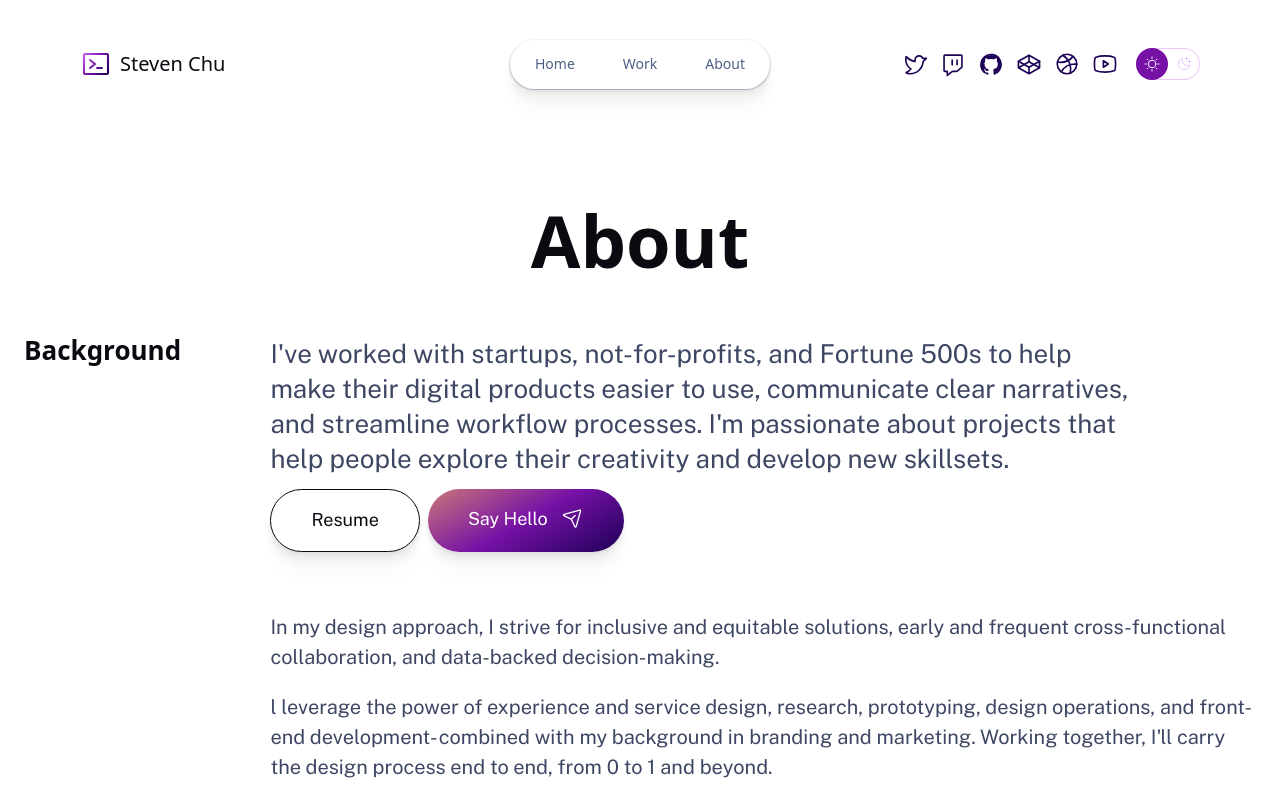
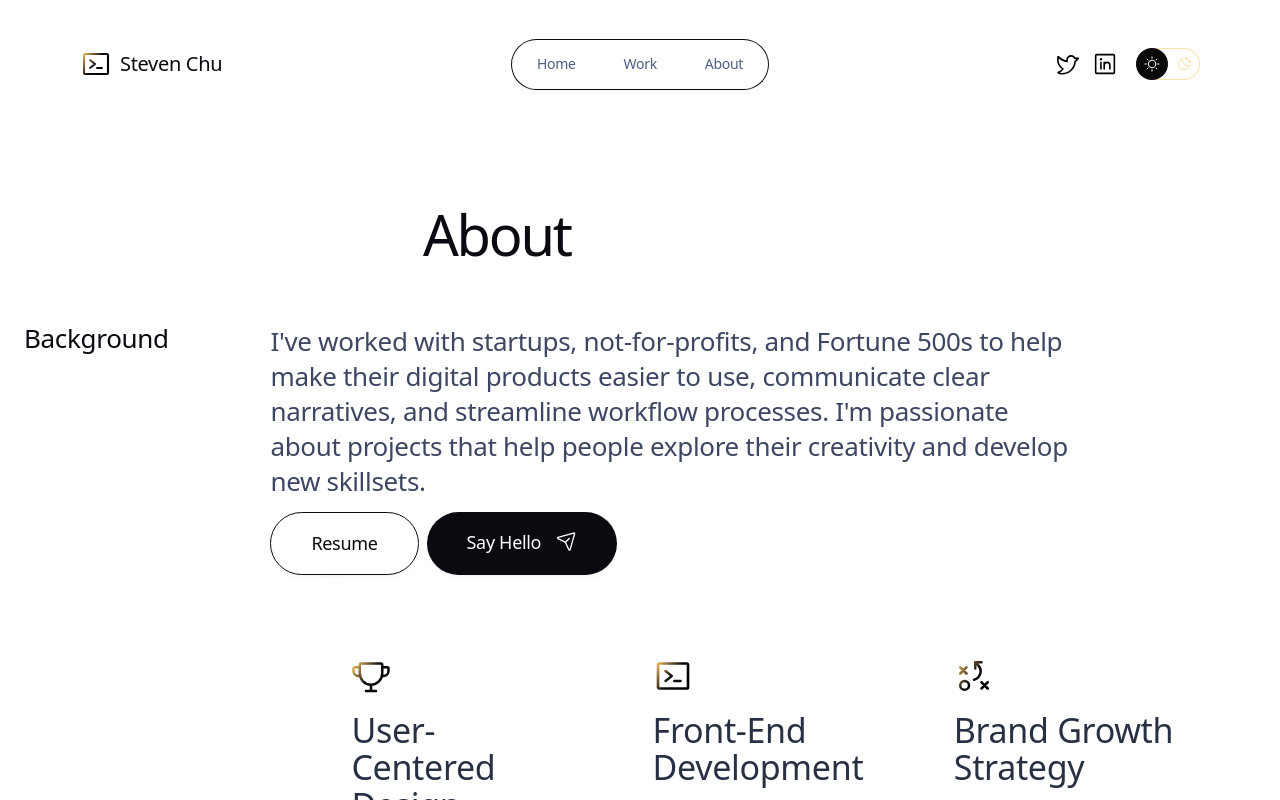
Before and after one commit to stevenchu/astro-portfolio, an Astro site: page /about in a window 1280 px wide. Built offline with nearby package versions, Linux system fonts and the light colour scheme; Astro itself is replaced by a stand-in of ours; a web font is replaced by a local one.

Commit message:
Type + b&w styling changes

```diff
--- a/src/components/CallToAction.astro
+++ b/src/components/CallToAction.astro
@@ -23,8 +23,8 @@ const { href, size, style } = Astro.props;
 		line-height: 1.1;
 		border-radius: 999rem;
 		overflow: hidden;
-		background: var(--gradient-accent-orange);
-		box-shadow: var(--shadow-md);
+		background: var(--gray-0);
+		box-shadow: var(--shadow-sm);
 		white-space: nowrap;
 	}
 
--- a/src/components/Grid.astro
+++ b/src/components/Grid.astro
@@ -26,7 +26,7 @@ const { variant } = Astro.props;
 
 	.grid.full {
 		grid-template-columns: auto;
-		gap: 1.5rem;
+		gap: 0rem;
 	}
 
 	/* If last row contains only one item, make it span both columns. */
--- a/src/components/Hero.astro
+++ b/src/components/Hero.astro
@@ -21,7 +21,7 @@ const { align = 'center', tagline, title } = Astro.props;
 	.hero {
 		font-size: var(--text-lg);
 		text-align: center;
-		max-width: 70ch;
+		max-width: 44ch;
 	}
 
 	.title,
@@ -31,7 +31,9 @@ const { align = 'center', tagline, title } = Astro.props;
 	}
 
 	.title {
-		font-size: var(--text-xl);
+		font-size: var(--text-2xl);
+		line-height: 1.2;
+		letter-spacing: -.04em;
 		color: var(--gray-0);
 	}
 
@@ -56,7 +58,7 @@ const { align = 'center', tagline, title } = Astro.props;
 		}
 
 		.title {
-			font-size: var(--text-5xl);
+			font-size: var(--text-4xl);
 		}
 	}
 </style>
--- a/src/components/MainHead.astro
+++ b/src/components/MainHead.astro
@@ -22,7 +22,7 @@ const {
 <link rel="preconnect" href="https://fonts.googleapis.com" />
 <link rel="preconnect" href="https://fonts.gstatic.com" crossorigin />
 <link
-	href="https://fonts.googleapis.com/css2?family=Public+Sans:ital,wght@0,400;0,700;1,400&family=MuseoModerno:wght@800&display=swap"
+	href="https://fonts.googleapis.com/css2?family=Public+Sans:ital,wght@0,400;0,700;1,400&display=swap"
 	rel="stylesheet"
 />
 
--- a/src/components/Nav.astro
+++ b/src/components/Nav.astro
@@ -12,11 +12,7 @@ const textLinks: { label: string; href: string }[] = [
 /** Icon links to social media — edit these with links to your profiles! */
 const iconLinks: { label: string; href: string; icon: IconProps['icon'] }[] = [
 	{ label: 'Twitter', href: 'https://twitter.com/ChuubieTaco', icon: 'twitter-logo' },
-	{ label: 'Twitch', href: 'https://twitch.tv/me', icon: 'twitch-logo' },
-	{ label: 'GitHub', href: 'https://github.com/me', icon: 'github-logo' },
-	{ label: 'CodePen', href: 'https://codepen.io/me', icon: 'codepen-logo' },
-	{ label: 'dribbble', href: 'https://dribbble.com/me', icon: 'dribbble-logo' },
-	{ label: 'YouTube', href: 'https://www.youtube.com/@me/', icon: 'youtube-logo' },
+	{ label: 'LinkedIn', href: 'https://linkedin.com/in/stevenchu', icon: 'linkedin-logo' },
 ];
 ---
 
@@ -337,14 +333,14 @@ const iconLinks: { label: string; href: string; icon: IconProps['icon'] }[] = [
 			border: 0;
 			padding: 0.5rem 0.5625rem;
 			/*background: radial-gradient(var(--gray-900), var(--gray-800) 150%);*/
-			box-shadow: var(--shadow-md);
+			box-shadow: var(--shadow-sm);
 		}
 
 		.nav-items::before {
 			position: absolute;
 			inset: -1px;
 			content: '';
-			background: var(--gradient-stroke);
+			background: var(--gray-0);
 			border-radius: 999rem;
 			z-index: -1;
 		}
--- a/src/components/PortfolioPreview-full.astro
+++ b/src/components/PortfolioPreview-full.astro
@@ -11,27 +11,26 @@ const { data, slug } = Astro.props.project;
 
 
 <section class="project card">
-	<div class="stack gap-2 lg:gap-4">
-		<a href={`/work/${slug}`}>
-			<img src={data.img} alt={data.img_alt || ''} loading="lazy" decoding="async" />
-		</a>
-	</div>
-	<div class="stack gap-2 lg:gap-4">
-		<h5 class="section-title"><a href={`/work/${slug}`}>{data.title}</a></h5>
-		<p>{data.description}</p>
-	</div>
+
 	<div class="stack gap-2 lg:gap-4">
 		    <ul>
-				<strong>Role</strong>
-                {
-                    data.role.map((project) => (
+				{
+                    data.tags.map((project) => (
                         <li>
                             {project}
                         </li>
                     ))
                 }
             </ul>
+			<h3 class="section-title"><a href={`/work/${slug}`}>{data.title}</a></h3>
+
 	</div>
+	<div class="stack gap-2 lg:gap-4">
+		<a href={`/work/${slug}`}>
+			<img src={data.img} alt={data.img_alt || ''} loading="lazy" decoding="async" />
+		</a>
+	</div>
+
 </section>
 
 
@@ -42,8 +41,7 @@ const { data, slug } = Astro.props.project;
 <style>
     section {
         padding: 4.5rem;
-		border-top: 1px solid var(--gray-200);
-    }
+	}
 
 	.project {
 		display: flex;
@@ -63,13 +61,11 @@ const { data, slug } = Astro.props.project;
 	.card {
 		display: grid;
 		height: auto;
-		background: var(--gradient-subtle);
-		border: 1px solid var(--gray-800);
+		border: 1px solid var(--gray-0);
 		border-radius: 0.75rem;
 		overflow: hidden;
 		box-shadow: var(--shadow-sm);
 		text-decoration: none;
-
 	}
 
 	.card:hover {
@@ -86,7 +82,11 @@ const { data, slug } = Astro.props.project;
 		border-radius: 0.375rem;
 	}
 
-	h5>a {text-decoration: none;}
+	h3>a {
+		text-decoration: none;
+		color: var(--gray-0);
+		font-weight:bold;
+	}
 
 	img {
 		grid-area: 1 / 1 / 3 / 3;
@@ -107,7 +107,20 @@ const { data, slug } = Astro.props.project;
     ul {
         list-style: none;
         padding-left: 0;
-    }
+		display: flex;
+		flex-direction: row;
+		flex-wrap: wrap;
+		text-transform: uppercase;
+		font-weight:bold;
+		font-size: var(--text-sm);
+		letter-spacing: .1em;
+		color: var(--gray-100);
+	}
+
+	li + li:before {
+		content: "+";
+		padding: 0 .5rem;
+	}
 
     strong {
         color: var(--gray-100);
@@ -118,7 +131,7 @@ const { data, slug } = Astro.props.project;
 	@media (min-width: 50em) {
 		.project {
 			display: grid;
-			grid-template-columns: 2fr 6fr 2fr;
+			grid-template-columns: 6fr 2fr 2fr;
 			padding-inline: 4.5rem;
 			gap: 3.75rem;
 		}
--- a/src/components/Skills.astro
+++ b/src/components/Skills.astro
@@ -22,10 +22,9 @@ import Icon from './Icon.astro';
 
 <style>
 	.box {
-		border: 1px solid var(--gray-800);
+		border: 1px solid var(--gray-999);
 		border-radius: 0.75rem;
 		padding: 1.5rem;
-		background-color: var(--gray-999_40);
 		box-shadow: var(--shadow-sm);
 	}
 
@@ -40,13 +39,13 @@ import Icon from './Icon.astro';
 	}
 
 	.skills p {
-		color: var(--gray-400);
+		color: var(--gray-0);
 	}
 
 	@media (min-width: 50em) {
 		.box {
-			border-radius: 1.5rem;
-			padding: 2.5rem;
+			border-radius: 4.5rem;
+			padding: 5rem;
 		}
 
 		.skills {
--- a/src/pages/about.astro
+++ b/src/pages/about.astro
@@ -5,6 +5,9 @@ import ContactCTA from '../components/ContactCTA.astro';
 import CallToAction from '../components/CallToAction.astro';
 import Icon from '../components/Icon.astro';
 import Hero from '../components/Hero.astro';
+
+// Page section components
+import Skills from '../components/Skills.astro';
 ---
 
 <BaseLayout title="About | Steven Chu" description="About Steven Chu">
@@ -40,6 +43,8 @@ import Hero from '../components/Hero.astro';
 					src="/assets/about-me.jpg"
 					alt="Steven Chu teaching kayaking"
 				/-->
+
+				<Skills />
 					<br>
 					<br>
 					<p>
--- a/src/pages/index.astro
+++ b/src/pages/index.astro
@@ -14,7 +14,6 @@ import PortfolioPreview from '../components/PortfolioPreview-full.astro';
 
 // Page section components
 import ContactCTA from '../components/ContactCTA.astro';
-import Skills from '../components/Skills.astro';
 
 // Content Fetching: List four most recent work projects
 const projects = (await getCollection('work'))
@@ -26,13 +25,12 @@ const projects = (await getCollection('work'))
 ---
 
 <BaseLayout>
-	<div class="stack gap-20 lg:gap-48">
-		<div class="wrapper stack gap-8 lg:gap-20">
+	<div class="stack">
+		<div class="wrapper stack">
 			<header class="hero">
 
-
 				<Hero
-					title="Connecting people with their curiosity to explore."
+					title="Product designer connecting people with their curiosity to explore."
 					tagline="Through product design, front-end coding, and brand strategy– I build and connect people to tools to explore their creativity and build new skillsets."
 					align="start"
 				>
@@ -48,6 +46,7 @@ const projects = (await getCollection('work'))
 						<Pill><Icon icon="microphone-stage" size="1.33em" /> Strategist</Pill>
 					</div-->
 
+
 					<div class="ctas">
 						<CallToAction href="/about" style="inverse small">
 							Learn More
@@ -57,7 +56,6 @@ const projects = (await getCollection('work'))
 							<Icon icon="paper-plane-tilt" size="1.2em" />
 						</CallToAction>
 					</div>
-
 
 
 				</Hero>
@@ -72,14 +70,14 @@ const projects = (await getCollection('work'))
 
 			</header>
 
-			<Skills />
+
 		</div>
 
-		<main class="wrapper stack gap-20 lg:gap-48">
+		<main class="wrapper stack ">
 			<section class="section with-background with-cta">
-				<header class="section-header stack gap-2 lg:gap-4">
+				<!--header class="section-header stack gap-2 lg:gap-4">
 					<h3>Work</h3>
-				</header>
+				</header-->
 
 				<div class="gallery">
 					<Grid variant="full">
@@ -93,15 +91,15 @@ const projects = (await getCollection('work'))
 					</Grid>
 				</div>
 
-				<div class="cta">
+				<!--div class="cta">
 					<CallToAction href="/work/">
 						View All
 						<Icon icon="arrow-right" size="1.2em" />
 					</CallToAction>
-				</div>
+				</div-->
 			</section>
 
-			<section class="section with-background bg-variant">
+			<!--section class="section with-background bg-variant">
 				<header class="section-header stack gap-2 lg:gap-4">
 					<h3>Mentions</h3>
 					<p>
@@ -121,7 +119,7 @@ const projects = (await getCollection('work'))
 						}
 					</Grid>
 				</div>
-			</section>
+			</section-->
 		</main>
 
 		<ContactCTA />
@@ -134,6 +132,9 @@ const projects = (await getCollection('work'))
 		flex-direction: column;
 		align-items: center;
 		gap: 2rem;
+		border: 1px solid var(--gray-0);
+		border-radius: 0.75rem;
+		padding: 4rem 2rem;
 	}
 
 	.roles {
@@ -152,7 +153,9 @@ const projects = (await getCollection('work'))
 		.hero {
 			display: grid;
 			grid-template-columns: 6fr 4fr;
-			padding-inline: 2.5rem;
+			padding-inline: 4.5rem;
+			padding: 8rem 5rem;
+			border-radius: 4.5rem;
 			gap: 3.75rem;
 		}
 
@@ -218,7 +221,7 @@ const projects = (await getCollection('work'))
 		.section {
 			grid-template-columns: repeat(4, 1fr);
 			grid-template-areas: 'header header header header' 'gallery gallery gallery gallery';
-			gap: 5rem;
+			gap: 0rem;
 		}
 
 		.section.with-cta {
--- a/src/styles/global.css
+++ b/src/styles/global.css
@@ -17,10 +17,10 @@
 	--gray-999: #ffffff;
 	--tan-10: #f6f4ee;
 
-	--accent-light: #c561f6;
-	--accent-regular: #7611a6;
-	--accent-dark: #1c0056;
-	--accent-overlay: hsla(280, 89%, 67%, 0.33);
+	--accent-light: #f6bf61;
+	--accent-regular: #0b090c;
+	--accent-dark: #000;
+	--accent-overlay: hsla(40, 89%, 67%, 0.546);
 	--accent-subtle-overlay: var(--accent-overlay);
 	--accent-text-over: var(--gray-999);
 
@@ -67,8 +67,8 @@
 	/* Fonts */
 	--font-system: system-ui, -apple-system, BlinkMacSystemFont, 'Segoe UI', Roboto, Oxygen, Ubuntu,
 		Cantarell, 'Open Sans', 'Helvetica Neue', sans-serif;
-	--font-body: 'Public Sans', var(--font-system);
-	--font-brand: 'MuseoModerno', var(--font-system);
+	--font-body: 'PP Neue Machina Inktrap', var(--font-system);
+	--font-brand: 'PP Neue Machina Inktrap', var(--font-system);
 
 	/* Transitions */
 	--theme-transition: 0.2s ease-in-out;
@@ -116,10 +116,29 @@
 		0px 16px 16px rgba(255, 255, 255, 0.1), 0px 4px 9px rgba(255, 255, 255, 0.12);
 }
 
+@font-face {
+    font-family: 'PP Neue Machina Inktrap';
+    src: url('PPNeueMachina-InktrapLight.woff2') format('woff2'),
+        url('PPNeueMachina-InktrapLight.woff') format('woff');
+    font-weight: 300;
+    font-style: normal;
+    font-display: swap;
+}
+
+@font-face {
+    font-family: 'PP Neue Machina Inktrap Ulbold';
+    src: url('PPNeueMachina-InktrapUltrabold.woff2') format('woff2'),
+        url('PPNeueMachina-InktrapUltrabold.woff') format('woff');
+    font-weight: bold;
+    font-style: normal;
+    font-display: swap;
+}
+
 html,
 body {
 	height: 100%;
 	overflow-x: hidden;
+	letter-spacing: -.02em;
 }
 
 body {
@@ -153,7 +172,7 @@ h4,
 h5 {
 	line-height: 1.1;
 	font-family: var(--font-brand);
-	font-weight: 600;
+	font-weight: 300;
 	color: var(--gray-100);
 }
 
```
Also changed, not shown: src/content/work/nested/motif-redesign.md (+4 -4 lines), src/content/work/uniqlo-workflow-tool.md (+2 -3 lines), public/fonts/PPNeueMachina-InktrapLight.otf (added), public/fonts/PPNeueMachina-InktrapLight.woff (added), public/fonts/PPNeueMachina-InktrapLight.woff2 (added), public/fonts/PPNeueMachina-InktrapUltrabold.otf (added), public/fonts/PPNeueMachina-InktrapUltrabold.woff (added), public/fonts/PPNeueMachina-InktrapUltrabold.woff2 (added). Lines whose indentation alone changed are shown as unchanged.
